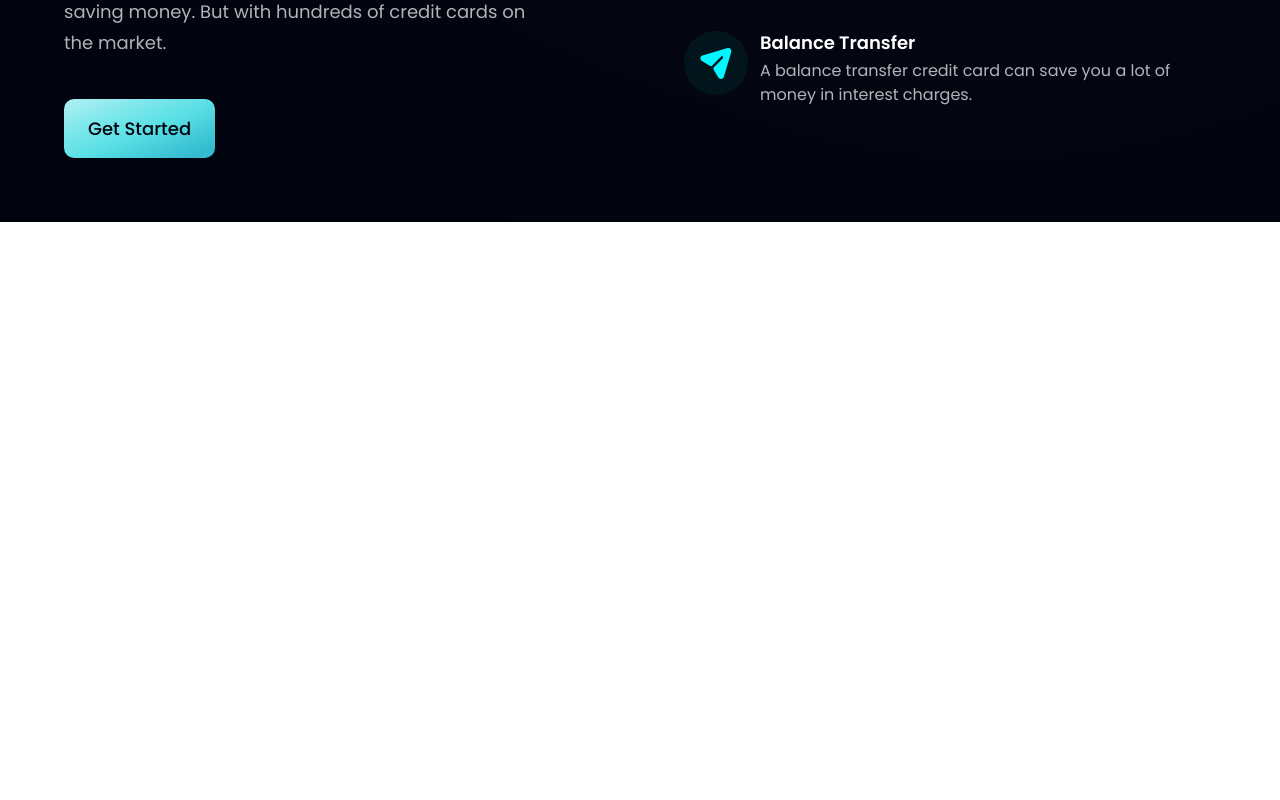
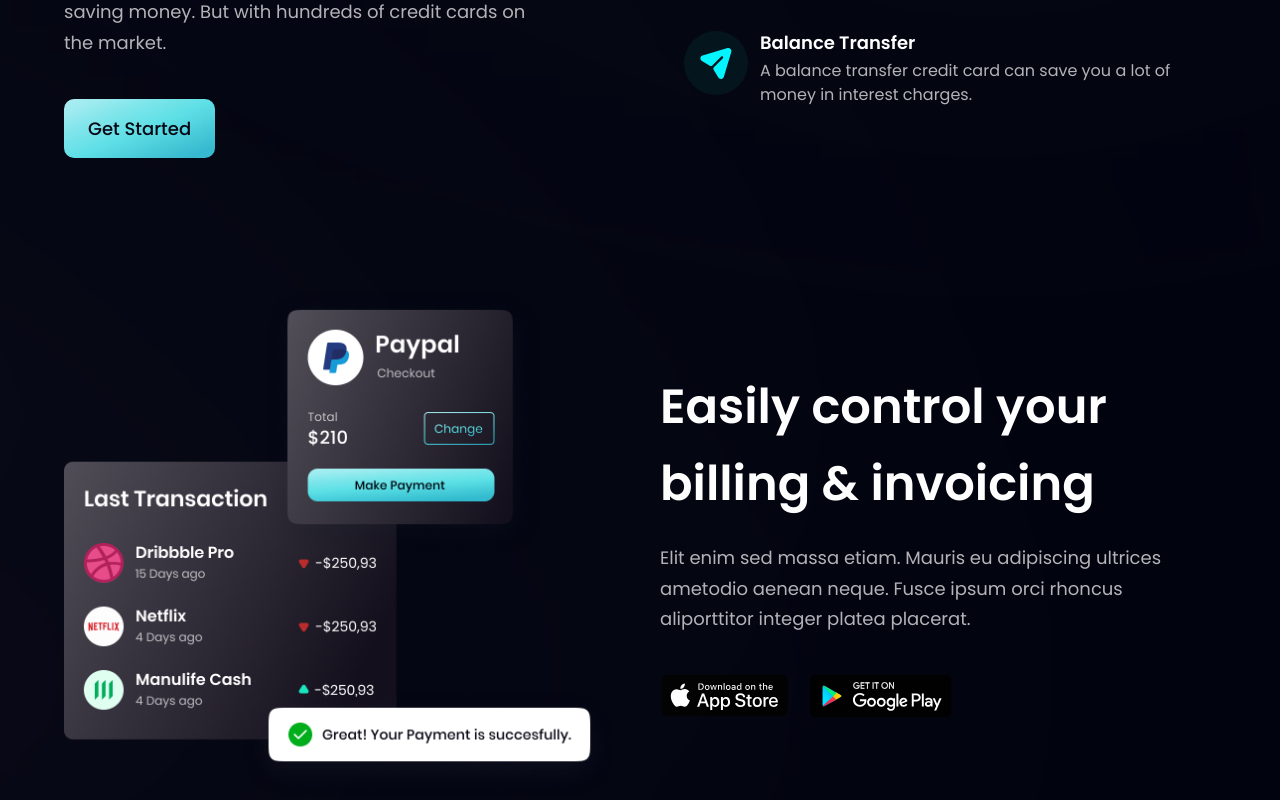
Before and after one commit to shashank-mishra14/teaching-react, a React (Create React App) app: page / in a window 1280 px wide. Shown: the part 1324-2124 px from the top of the page. Before the commit the page ends 1546 px from the top, so only its background shows below. Built offline with nearby package versions, Linux system fonts and the light colour scheme.

Commit message:
created billing section as well

```diff
--- a/src/App.jsx
+++ b/src/App.jsx
@@ -1,6 +1,6 @@
 import React from "react";
 import styles from "./style";
-import { Navbar, Hero,Business,Stats } from "./components";
+import { Navbar, Hero, Business, Stats, Billing } from "./components";
 const App = () => {
   return (
     <div className="bg-primary w-full overflow-hidden">
@@ -18,10 +18,10 @@
 
       <div className={` bg-primary ${styles.paddingX} ${styles.flexCenter}`}>
         <div className={`${styles.boxWidth}`}>
-          <Stats/>
-          <Business/>
-          </div>
-
+          <Stats />
+          <Business />
+          <Billing />
+        </div>
       </div>
     </div>
   );
--- a/src/components/Billing.jsx
+++ b/src/components/Billing.jsx
@@ -1,9 +1,36 @@
-import React from 'react'
+import { apple, bill, google } from "../assests";
+import styles, { layout } from "../style";
 
 const Billing = () => {
   return (
-    <div>Billing</div>
-  )
-}
+    <section id="product" className={layout.sectionReverse}>
+      <div className={layout.sectionImgReverse}>
+        <img
+          src={bill}
+          alt="bill"
+          className="w-[100%] h-[100%] relative z-[5] "
+        />
+        <div className="absolute z-[3] -left-1/2 top-0 w-[50%] h-[50%] rounded-full white__gradient" />
+        <div className="absolute z-[0] w-[50%] h-[50%] -left-1/2 bottom-0 rounded-full pink__gradient" />
+      </div>
+      <div className={layout.sectionInfo}>
+        <h2 className={styles.heading2}>
+          Easily control your <br className="sm:block hidden" /> billing &
+          invoicing
+        </h2>{" "}
+        <p className={`${styles.paragraph} max-w-470px mt-5`}>
+          Elit enim sed massa etiam. Mauris eu adipiscing ultrices ametodio
+          aenean neque. Fusce ipsum orci rhoncus aliporttitor integer platea
+          placerat.
+        </p>
 
-export default Billing
+        <div className="flex flex-row flex-wrap sm:mt-10 mt-6">
+          <img src={apple} alt="apple_play" className="w-[128.86px] h-[42.05px] object-contain mr-5 cursor-pointer" />
+          <img src={google} alt="google_play"  className="w-[144.17px] h-[43.08px] object-contain cursor-pointer"/>
+        </div>
+      </div>
+    </section>
+  );
+};
+
+export default Billing;
--- a/src/components/index.js
+++ b/src/components/index.js
@@ -4,4 +4,5 @@
 import Stats from "./Stats";
 import Business from "./Business";
 import Button from "./Button";
-export { Navbar, Hero, GetStarted, Stats, Business, Button };
+import Billing from "./Billing";
+export { Navbar, Hero, GetStarted, Stats, Business, Button, Billing };
```
